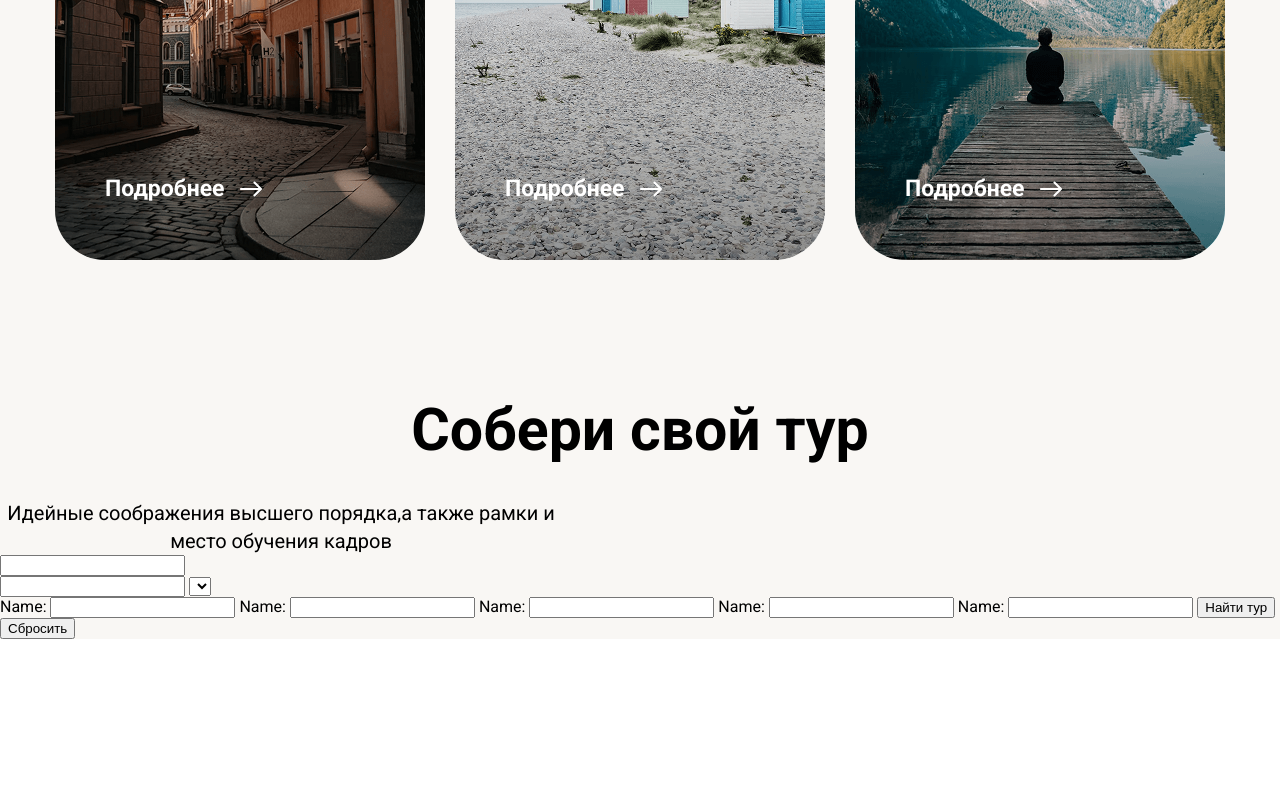
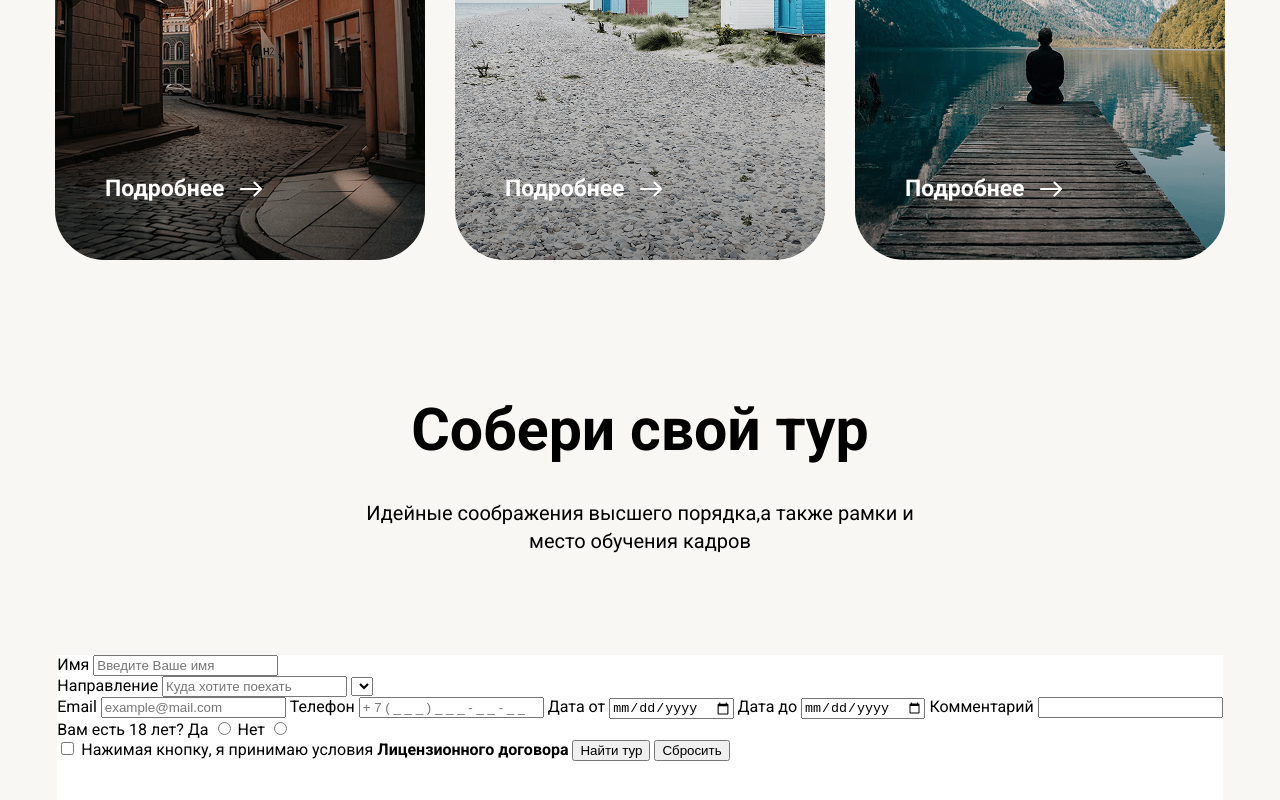
Before and after one commit to LoveKorobkina/LoveKoronkina.github.io, a plain HTML site: page index.html in a window 1280 px wide. Shown: the part 2037-2837 px from the top of the page. Before the commit the page ends 2676 px from the top, so only its background shows below. Drawn offline with Linux system fonts and the light colour scheme.

Commit message:
Для повышения работоспособности и более качественного выполнения данного проекта, ввела новую систему задач и подзадач. Разрабатываю систему доработок, по мере исполнения задач. По коду : + Поместить блок на страницу. + Разбить блок на составляющие.+ Указать размеры блока.+ Добавить радиокнопки.+ Добавить кнопки. Выполнено .

```diff
--- a/index.html
+++ b/index.html
@@ -155,38 +155,61 @@
                 </div>
             </div>
             <div class="main__create">
+                <div class="create__header">
                     <h2>Собери свой тур</h2>
                     <p>Идейные соображения высшего порядка,а также рамки и место обучения кадров</p>
+                </div>
                 <div class="create__form">
                     <form action="#" method="post">
+                        <div class="form__input">
 
-                        <label for="POST-name"></label>
-                        <input id="POST-name" type="text" name="name" />
+                            <label for="POST-name">Имя</label>
+                            <input id="POST-name" type="text" name="Имя" placeholder="Введите Ваше имя" />
 
                             <div class="dropdown__list">
-                            <label for="POST-name"></label>
-                            <input id="POST-name" type="text" name="name" />
+                                <label for="POST-search">Направление</label>
+                                <input id="POST-search" type="search" name="Поиск" placeholder="Куда хотите поехать" />
                                 <select>
                                     <option value="#"></option>
                                 </select>
                             </div>
 
-                        <label for="POST-name">Name:</label>
-                        <input id="POST-name" type="text" name="name" />
+                            <label for="POST-email">Email</label>
+                            <input id="POST-email" type="text" name="email" placeholder="example@mail.com" />
 
-                        <label for="POST-name">Name:</label>
-                        <input id="POST-name" type="text" name="name" />
+                            <label for="POST-telephone">Телефон</label>
+                            <input id="POST-telephone" type="number" pattern="[1-9]*" name="telephone"
+                                placeholder="+ 7 ( _ _ _ ) _ _ _ - _ _ - _ _" />
 
-                        <label for="POST-name">Name:</label>
-                        <input id="POST-name" type="text" name="name" />
+                            <label for="POST-date">Дата от</label>
+                            <input id="POST-date" type="date" name="date" placeholder="ДД.ММ.ГГГГ" />
 
-                        <label for="POST-name">Name:</label>
-                        <input id="POST-name" type="text" name="name" />
+                            <label for="POST-date2">Дата до</label>
+                            <input id="POST-date2" type="date" name="date2" placeholder="ДД.ММ.ГГГГ" />
 
-                        <label for="POST-name">Name:</label>
-                        <input id="POST-name" type="text" name="name" />
+                            <label for="POST-comment">Комментарий</label>
+                            <input id="POST-comment" type="text" name="comment" />
+                        </div>
+
+                        <div class="create__rbtn">
+
+                            <label for="age">Вам есть 18 лет?</label>
+
+                            <label for="Yes">Да</label>
+                            <input type="radio" id="Yes" name="age" />
+
+                            <label for="No">Нет</label>
+                            <input type="radio" id="radio-btn" name="age" />
+
+                        </div>
+
+                        <label>
+                            <input type="checkbox"> Нажимая кнопку, я принимаю условия <b>Лицензионного договора</b>
+                        </label>
+
                         <input type="submit" value="Найти тур" />
                         <input type="reset" value="Сбросить" />
+
                     </form>
 
                 </div>
--- a/yourtour.css
+++ b/yourtour.css
@@ -494,6 +494,22 @@ h3 {
 
 .main__create {
 
-max-height: 1245px ;
+    max-height: 1245px;
+    max-width: 1170px;
+    display: flex;
+    justify-content: center;
+    align-items: center;
+    flex-direction: column;
 
 }
+
+.create__header {
+
+    padding-bottom: 100px;
+}
+
+.create__form {
+    height: 986px; /*исправить на максheight!!!после проработки блока*/
+    background-color: #FFFFFF;
+
+}
```
Also changed, not shown: Проект Your Tour заметки.txt. Lines whose indentation alone changed are shown as unchanged.
